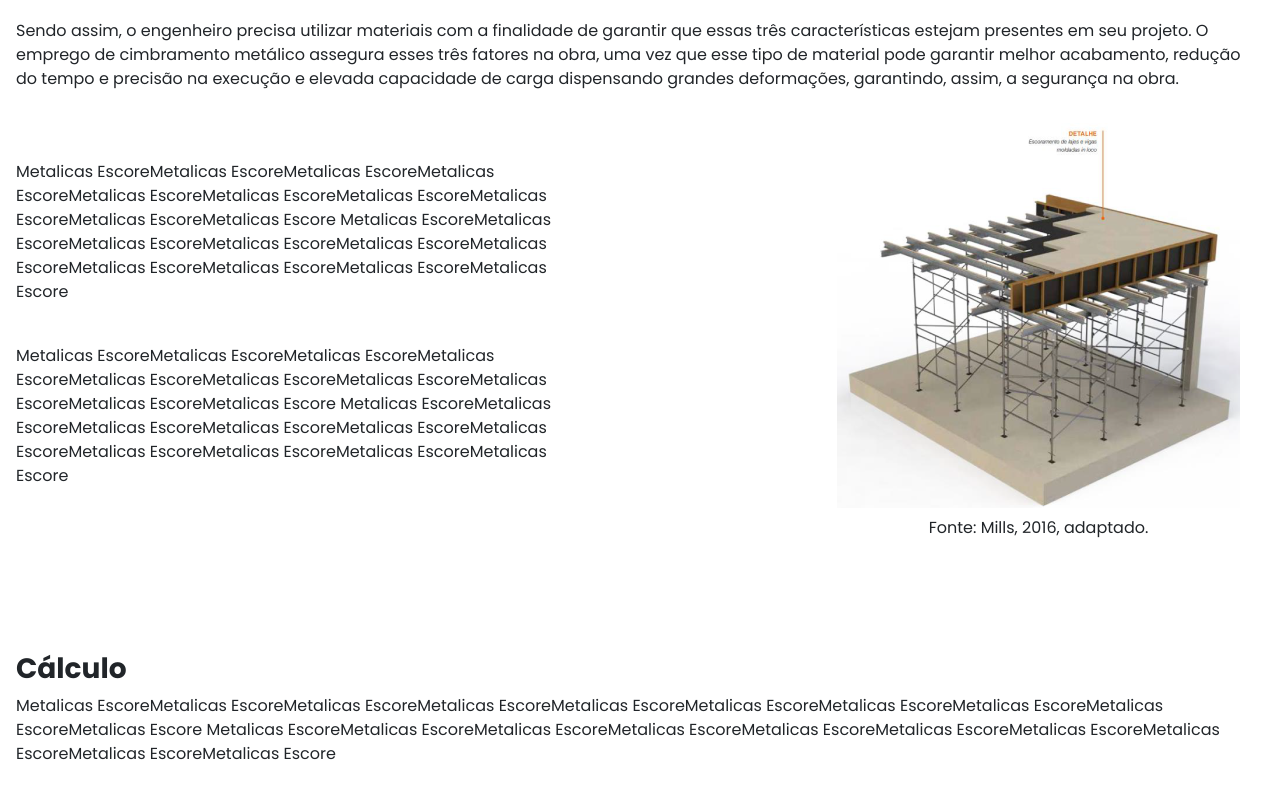
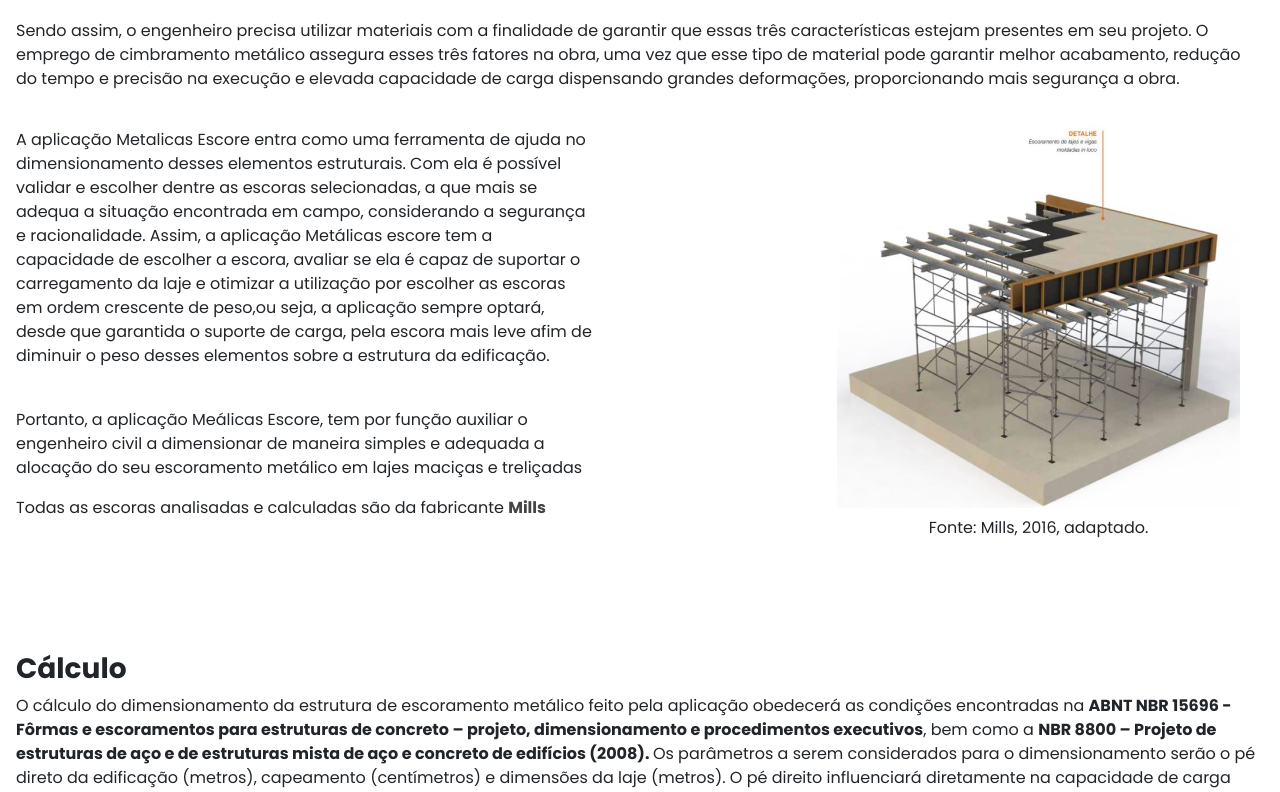
Before and after one commit to Lincoln-Modesto/Metalicas-Escore, a Vue app: page / in a window 1280 px wide. Shown: the part 660-1452 px from the top of the page. Built offline with nearby package versions, Linux system fonts and the light colour scheme.

Commit message:
feat: finalizando calculos

```diff
--- a/src/views/Home.vue
+++ b/src/views/Home.vue
@@ -29,19 +29,28 @@
           O emprego de cimbramento metálico assegura esses três fatores na obra, uma vez que esse tipo de material pode
           garantir melhor acabamento,
           redução do tempo e precisão na execução e elevada capacidade de carga dispensando grandes deformações,
-          garantindo, assim, a segurança na obra.
+          proporcionando mais segurança a obra.
         </p>
         <div class="d-flex justify-content-between mt-3 align-items-center row w-full aplication">
           <div class="col">
-            <p>Metalicas EscoreMetalicas EscoreMetalicas EscoreMetalicas EscoreMetalicas
-              EscoreMetalicas EscoreMetalicas EscoreMetalicas EscoreMetalicas EscoreMetalicas
-              Escore Metalicas EscoreMetalicas EscoreMetalicas EscoreMetalicas EscoreMetalicas EscoreMetalicas
-              EscoreMetalicas EscoreMetalicas EscoreMetalicas EscoreMetalicas Escore</p>
+            <p>A aplicação Metalicas Escore entra como uma ferramenta de ajuda no dimensionamento desses elementos
+              estruturais.
+              Com ela é possível validar e escolher dentre as escoras selecionadas, a que mais se adequa a situação
+              encontrada em campo,
+              considerando a segurança e racionalidade. Assim, a aplicação Metálicas escore tem a capacidade de escolher
+              a escora,
+              avaliar se ela é capaz de suportar o carregamento da laje e otimizar a utilização por escolher as escoras
+              em ordem
+              crescente de peso,ou seja, a aplicação sempre optará, desde que garantida o suporte de carga, pela escora
+              mais
+              leve afim de diminuir o peso desses elementos sobre a estrutura da edificação.</p>
             <br>
-            <p>Metalicas EscoreMetalicas EscoreMetalicas EscoreMetalicas EscoreMetalicas
-              EscoreMetalicas EscoreMetalicas EscoreMetalicas EscoreMetalicas EscoreMetalicas
-              Escore Metalicas EscoreMetalicas EscoreMetalicas EscoreMetalicas EscoreMetalicas EscoreMetalicas
-              EscoreMetalicas EscoreMetalicas EscoreMetalicas EscoreMetalicas Escore</p>
+            <p>Portanto, a aplicação Meálicas Escore, tem por função auxiliar o engenheiro civil
+              a dimensionar de maneira simples e adequada a alocação do seu escoramento metálico em lajes maciças e
+              treliçadas</p>
+
+            <p>Todas as escoras analisadas e calculadas são da fabricante <a href="https://www.mills.com.br/"
+                target="_blank"><b>Mills</b></a> </p>
           </div>
           <div class="ms-5 d-flex justify-content-center align-items-end flex-column col aplication-img">
             <div class="text-center d-flex justify-content-center flex-column align-items-center">
@@ -53,10 +62,20 @@
       </section>
       <section class="py-5 my-3 px-3 row" id="calcular">
         <h3><b>Cálculo</b></h3>
-        <p>Metalicas EscoreMetalicas EscoreMetalicas EscoreMetalicas EscoreMetalicas EscoreMetalicas EscoreMetalicas
-          EscoreMetalicas EscoreMetalicas EscoreMetalicas Escore Metalicas EscoreMetalicas EscoreMetalicas
-          EscoreMetalicas
-          EscoreMetalicas EscoreMetalicas EscoreMetalicas EscoreMetalicas EscoreMetalicas EscoreMetalicas Escore</p>
+        <p>O cálculo do dimensionamento da estrutura de escoramento metálico feito pela aplicação obedecerá as condições
+          encontradas na
+          <b>ABNT NBR 15696 - Fôrmas e escoramentos para estruturas de concreto – projeto, dimensionamento e
+            procedimentos executivos</b>,
+          bem como a <b>NBR 8800 – Projeto de estruturas de aço e de estruturas mista de aço e concreto de edifícios
+            (2008). </b>
+          Os parâmetros a serem considerados para o dimensionamento serão o pé direto da edificação (metros), capeamento
+          (centímetros) e dimensões da laje (metros).
+          O pé direito influenciará diretamente na capacidade de carga das escoras e o capeamento no peso próprio da
+          estrutura,
+          já as dimensões da laje servirão para a correta distribuição das escoras em toda área da estrutura.
+        </p>
+
+        <p>Por favor, preencha os campos abaixo e certifique-se de que as respectivas unidades estão corretas</p>
         <div class="form-inputs mt-5 d-flex row">
           <div class="me-5 col mt-4">
             <h5 class="mb-4">Parâmetros estruturais</h5>
@@ -77,7 +96,7 @@
           <button type="button" @click="handleCalc" class="btn btn-success mt-4">Calcular</button>
         </div>
       </section>
-      <section class="py-5 my-3 px-3 row" v-if="state.escoraResultante[0].nome">
+      <section class="py-5 my-3 px-3 row" v-if="state.escoraResultante[0].nome && !state.error">
         <h3 class="mb-3"><b>Resultados</b></h3>
         <div class="d-flex justify-content-between align-items-start row resultados">
           <div class="col resultados-container">
@@ -85,8 +104,8 @@
               <div>
                 <h5>Cargas</h5>
                 <div class="d-flex justify-content-center align-items-start flex-column">
-                  <span>Peso: <b>{{ state.pesoProprio.toFixed(2) }} kn/m³</b></span>
-                  <span>Peso Próprio Majorado: <b>{{ state.pesoProprioMajorado.toFixed(2) }} kn/m³</b></span>
+                  <span>Peso Próprio: <b>{{ state.pesoProprio.toFixed(2) }} kgf/m²</b></span>
+                  <span>Peso Próprio Majorado: <b>{{ state.pesoProprioMajorado.toFixed(2) }} kgf/m²</b></span>
                 </div>
               </div>
               <div class="mx-5">
@@ -94,8 +113,8 @@
                 <div class="d-flex justify-content-center align-items-start flex-column">
                   <span>Nome: <b>{{ state.escoraResultante[0].nome }}</b></span>
                   <span>Carga Admissível: <b>{{ state.escoraResultante[0].carga_adimissivel.toFixed(2) }}
-                      kg/m²</b></span>
-                  <span>Carga Minorada: <b>{{ state.escoraResultante[0].carga_minorada.toFixed(2) }} kg/m²</b></span>
+                      kgf/m²</b></span>
+                  <span>Carga Minorada: <b>{{ state.escoraResultante[0].carga_minorada.toFixed(2) }} kgf/m²</b></span>
                   <span>Peso: <b>{{ state.escoraResultante[0].peso }} Kg</b></span>
                 </div>
               </div>
@@ -124,7 +143,8 @@
       <div class="d-flex justify-content-center align-items-center mt-5">
         <div class="mx-5 d-flex flex-column align-items-center">
           <h4>Davyson Santos</h4>
-          <a href="" target="_blank" class="d-flex">
+          <a href="https://br.linkedin.com/in/davyson-santos-995344120?trk=prof-samename-picture" target="_blank"
+            class="d-flex">
             Linkedin
             <img src="../assets/imgs/linkedIn.png" class="social-img" alt="Linkedin Davyson Santos">
           </a>
@@ -214,10 +234,14 @@ export default defineComponent({
       comprimento: '',
       escoraResultante: [{} as EscoraDTO],
       pesoProprio: 0,
-      pesoProprioMajorado: 0
+      pesoProprioMajorado: 0,
+      numeroDeEscorasLargura: 0,
+      numeroDeEscorasComprimento: 0,
+      distanciaEntreEscoras: 0,
+      error: false
     })
 
-    function handleCalc() {
+    function handleCalc(): void {
 
       if (
         state.peDireito === '' ||
@@ -239,15 +263,26 @@ export default defineComponent({
         return
       }
 
+      if (Number(state.peDireito) > 4.5) {
+        toast.error('Por favor, o pé direito máximo é de 4.5 metros')
+        return
+      }
+
+      if(Number(state.peDireito) < 1.7) {
+        toast.error('Por favor, o pé direito mínimo é de 1.7 metros')
+        return
+      }
+
       handleCargaEscora()
       handleCargaAtuante()
+      handleDistancias()
     }
 
-    function handleCargaEscora() {
+    function handleCargaEscora(): void {
       const arr: Array<EscoraDTO> = escoras
 
       const escoraço = -285.71 * Number(state.peDireito) + 1885.70
-      const escoraço_2 = -597.08 * Number(state.peDireito) + 2756.89
+      const escoraço_2 = -291.29 * Number(state.peDireito) + 2010.67
       const escora_2t = -416.666 * Number(state.peDireito) + 3250
       const escora_deck = -571.42 * Number(state.peDireito) + 4827.14
       const escora_pa = -447.15 * Number(state.peDireito) + 3253.23
@@ -274,14 +309,14 @@ export default defineComponent({
       })
     }
 
-    function handleCargaAtuante() {
-      state.pesoProprio = ((Number(state.capeamento) * 0.01) * peso_proprio_concreto) + (cargas_adicionais)
+    function handleCargaAtuante(): void {
+      state.pesoProprio = (((Number(state.capeamento) * 0.01) * peso_proprio_concreto) + (cargas_adicionais)) * 100
 
-      state.pesoProprioMajorado = state.pesoProprio * 140 // kg/m²
+      state.pesoProprioMajorado = state.pesoProprio * 1.40 // kg/m²
       handleSelecionaEscora()
     }
 
-    function handleSelecionaEscora() {
+    function handleSelecionaEscora(): void {
       const peso_escora: Array<number> = []
 
       const escoras_filtradas = escoras.filter((escora) => {
@@ -297,12 +332,34 @@ export default defineComponent({
       })
 
       state.escoraResultante = [...escora_selecionada]
+
+      if (state.escoraResultante.length === 0) {
+        state.error = true
+        toast.error('Os valores fornecidos não estão dentro dos limites aceitos')
+        return
+      }
     }
 
-    function handlePdf() {
+    function handleDistancias(): void {
+
+      state.numeroDeEscorasComprimento = Number(state.comprimento) / 1.3
+      state.numeroDeEscorasLargura = Number(state.largura) / 1.3
+
+      if (state.comprimento > state.largura) {
+        state.distanciaEntreEscoras = Number(state.comprimento) / state.numeroDeEscorasComprimento
+      } else {
+        state.distanciaEntreEscoras = Number(state.largura) / state.numeroDeEscorasLargura
+      }
+    }
+
+    function handlePdf(): void {
       const doc = new jsPDF();
 
-      doc.text("Hello world!", 10, 10);
+      doc.setFontSize(22);
+      doc.text("Resultados e detalhamento", 20, 20);
+
+      doc.setFontSize(16);
+      doc.text("This is some normal sized text underneath.", 20, 30);
       doc.save("a4.pdf");
     }
 
@@ -334,6 +391,7 @@ a:hover {
   align-items: center;
   flex-direction: column;
   overflow-x: hidden;
+  background-color: #fff;
 }
 
 /*----------header----------- */
```
Also changed, not shown: src/main.ts (+4 -4 lines).
